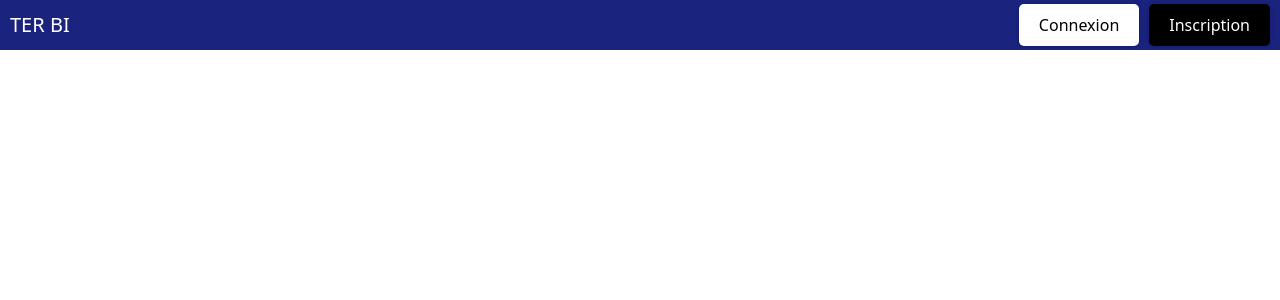
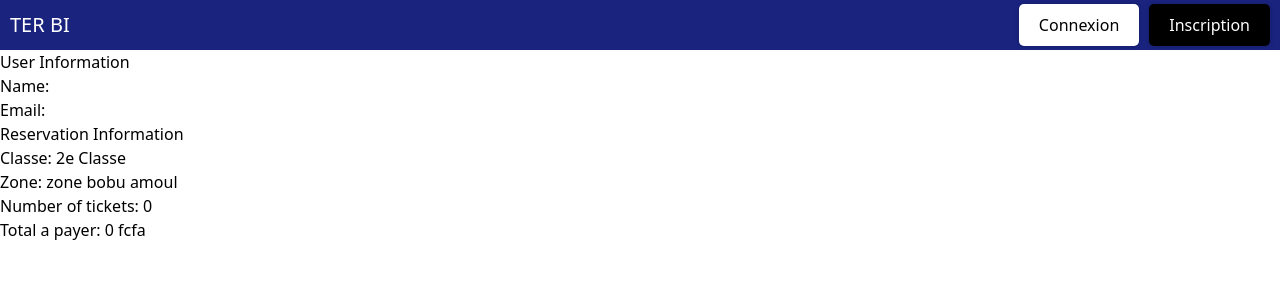
Before and after one commit to BADZA99/TER_SN, a React (Vite) app in the folder FrontEnd/: page /infosReservation in a window 1280 px wide. Shown: the top 300 px of the page. Built offline with nearby package versions, Linux system fonts and the light colour scheme; no server answers.

Commit message:
Add InfosReservation page and update Prices page

```diff
--- a/FrontEnd/src/App.jsx
+++ b/FrontEnd/src/App.jsx
@@ -8,6 +8,8 @@ import Classes from './pages/Classes';
 import Prices from './pages/Prices';
 import Navbar from "./Components/Navbar";
 import Default from './pages/Default';
+// import la page infosreservations dans pages
+import InfosReservation from "./pages/infosReservation"
 import axios from "axios";
 import Axios from 'axios';
 import './index.css';
@@ -44,6 +46,7 @@ function App() {
       <Router>
         <Navbar />
         <Routes>
+          <Route path="/infosReservation" element={<InfosReservation />} />
           <Route path="/home" element={<Home />} />
           <Route path="/" element={<Default />} />
           <Route path="/prices" element={<Prices />} />
--- a/FrontEnd/src/pages/Prices.jsx
+++ b/FrontEnd/src/pages/Prices.jsx
@@ -1,4 +1,7 @@
 import React, { useState } from "react";
+import useUserStore from "../store/userStore";
+import { useNavigate } from "react-router-dom";
+
 
 const styles = {
   container: {
@@ -6,11 +9,13 @@ const styles = {
     flexDirection: "column",
     justifyContent: "center",
     alignItems: "center",
-    height: "100vh",
-    backgroundColor: "#f8f9fa",
+    height: "80vh",
+    width: "50%",
+    backgroundColor: "#f1f1f1",
+    margin: "10% auto"
   },
   title: {
-    fontSize: "2em",
+    fontSize: "1.5em",
     color: "#303f9f",
   },
   ticketInput: {
@@ -37,10 +42,14 @@ const styles = {
   },
 };
 
-const ticketPrice = 10;
 
 export default function Prices() {
   const [ticketCount, setTicketCount] = useState(0);
+  const { nbTicket, setNbTicket } = useUserStore();
+  const { ticketPrice, setTicketPrice } = useUserStore();
+  const { TotalToPay, setTotalToPay } = useUserStore();
+  const navigate = useNavigate();
+
 
   const incrementTicketCount = () => {
     setTicketCount(ticketCount + 1);
@@ -57,6 +66,9 @@ export default function Prices() {
     console.log(
       `You have purchased ${ticketCount} tickets for a total of ${total}`
     );
+    setNbTicket(ticketCount);
+    setTotalToPay(total);
+    navigate("/infosReservation");
   };
 
   const total = ticketCount * ticketPrice;
@@ -77,7 +89,7 @@ export default function Prices() {
           +
         </button>
       </div>
-      <p style={styles.total}>Total to pay: {total}</p>
+      <p style={styles.total}>Total a payer: {total} fcfa</p>
       <button style={styles.button} onClick={validate}>
         Validate
       </button>
--- /dev/null
+++ b/FrontEnd/src/pages/infosReservation.jsx
@@ -0,0 +1,30 @@
+import React from "react";
+import useUserStore from "../store/userStore";
+
+export default function infosReservation() {
+  const { user, SavedClassChoice, zoneChoice, nbTicket, TotalToPay } =
+    useUserStore();
+ console.log(zoneChoice)
+  return (
+    <div>
+      <h2>User Information</h2>
+      <p>Name: {user?.name}</p>
+      <p>Email: {user?.email}</p>
+
+      <h2>Reservation Information</h2>
+      <p>Classe: {SavedClassChoice == 1 ? "1ere Classe" : "2e Classe"}</p>
+      <p>
+        Zone:{" "}
+        {zoneChoice === "Zone 1"
+          ? "Dakar Guediewaye"
+          : zoneChoice === "Zone 2"
+          ? "Dakar Pikine"
+          : zoneChoice === "Zone 3"
+          ? "Dakar Rufisque"
+          : "zone bobu amoul"}
+      </p>
+      <p>Number of tickets: {nbTicket}</p>
+      <p>Total a payer: {TotalToPay} fcfa</p>
+    </div>
+  );
+}
--- a/FrontEnd/src/store/userStore.js
+++ b/FrontEnd/src/store/userStore.js
@@ -6,11 +6,13 @@ const useUserStore = create((set) => ({
   ticketPrice: 0,
   zoneChoice: null,
   nbTicket: 0,
+  TotalToPay:0,
   setUser: (user) => set({ user }),
   setSavedClassChoice: (SavedClassChoice) => set({ SavedClassChoice }),
   setTicketPrice: (ticketPrice) => set({ ticketPrice }),
   setZoneChoice: (zoneChoice) => set({ zoneChoice }),
   setNbTicket: (nbTicket) => set({ nbTicket }),
+  setTotalToPay: (TotalToPay) => set({ TotalToPay }),
 }));
 
 export default useUserStore;
```
